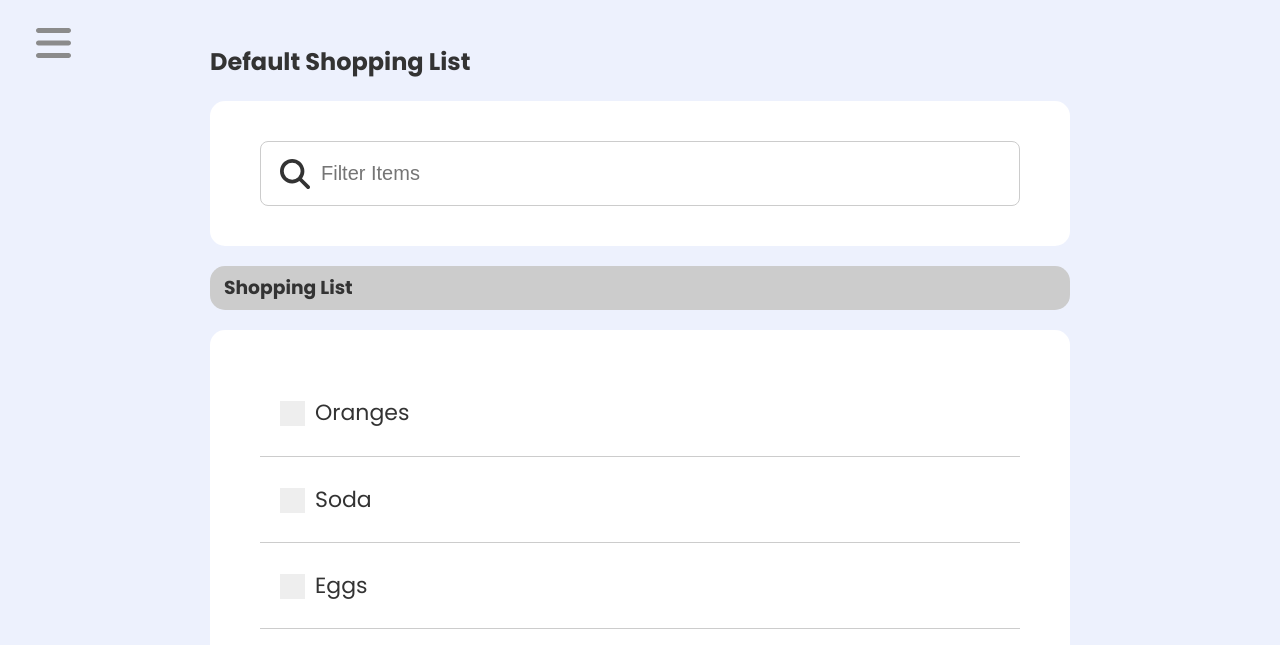
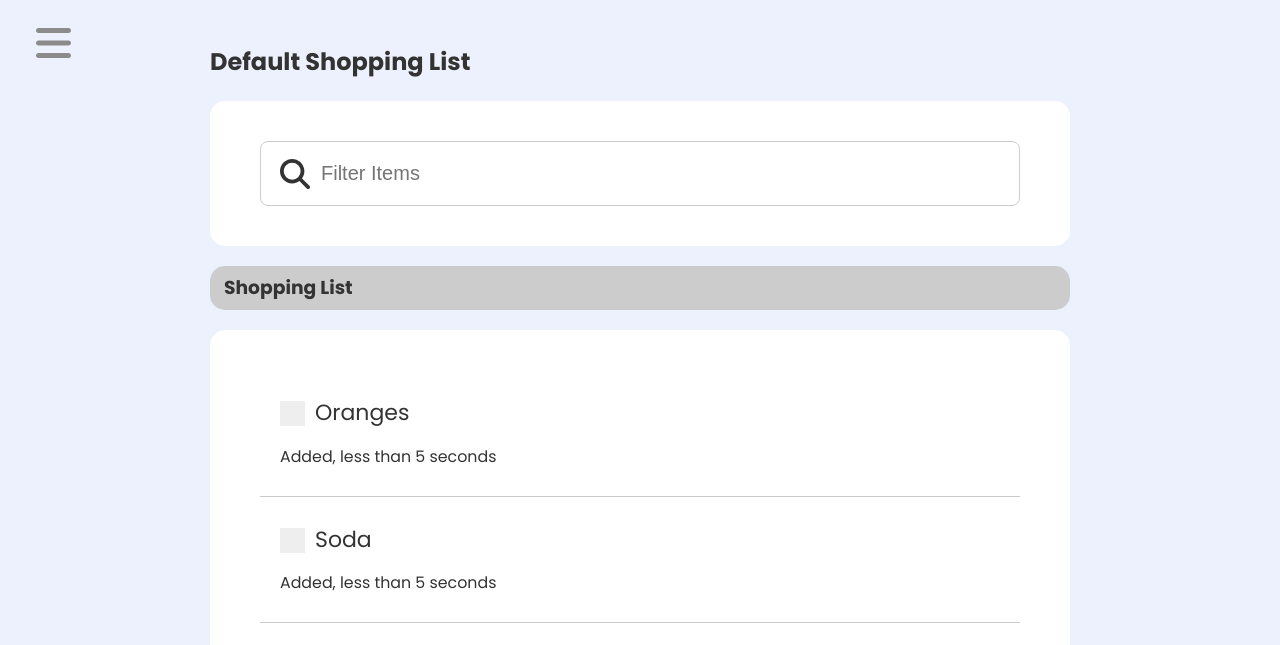
Before and after one commit to valeratech/shopping-list-app, a website built with webpack: page src/template.html in a window 1280 px wide. Shown: the part 87-732 px from the top of the page. Built offline with nearby package versions, Linux system fonts and the light colour scheme.

Commit message:
Modified the CreateDOMListItem.js module to add a status of time and distance between the item being entered until present time. Three functions were added to CreateDOMListItem.js which were appended to the list-item containers: createDateContainer, createStatus, createDate. A margin-bottom property was added to create space between the label and status.

```diff
--- a/src/modules/UI/CreateDOMListItem.js
+++ b/src/modules/UI/CreateDOMListItem.js
@@ -1,11 +1,15 @@
 import displayItemCount from "./DisplayItemCount";
+import {formatDistanceToNow, parseISO} from "date-fns";
 
-function createDOMListItem(itemText, completed) {
+function createDOMListItem(itemText, completed, date) {
     const shopList = document.querySelector('.sl-list--container');
     const compList = document.querySelector('.cl-list--container');
     const listItem = document.createElement('li');
     listItem.classList.add('list-item');
-    listItem.appendChild(createItemLabel(itemText, completed));
+    listItem.append(
+        createItemLabel(itemText, completed),
+        createDateContainer(date, completed)
+        );
 
     if (completed) {
         listItem.classList.add('completed-list--item');
@@ -42,4 +46,25 @@ function createItemText(itemText) {
     return textNode;
 }
 
+function createDateContainer(date, completed) {
+    const small = document.createElement('small');
+    small.append(createStatus(completed), createDate(date));
+    return small;
+}
+
+function createStatus(completed) {
+    const span = document.createElement('span');
+    const spanStatus = document.createTextNode(completed ? 'Completed, ' : 'Added, ');
+    span.appendChild(spanStatus);
+    return span;
+}
+
+function createDate(date) {
+    const dateEntered = parseISO(date);
+    const distanceToNow = formatDistanceToNow(dateEntered,{includeSeconds: true})
+    console.log(distanceToNow)
+    const dateInfo = document.createTextNode(distanceToNow);
+    return dateInfo;
+}
+
 export default createDOMListItem;
--- a/src/modules/UI/DisplayListItems.js
+++ b/src/modules/UI/DisplayListItems.js
@@ -5,10 +5,11 @@ import clearListItems from "./ClearListItems";
 function displayListItems(shoppingList) {
     clearListItems();
     const itemsFromStorage = getListsItemsLocalStorage();
-
+    console.log(itemsFromStorage);
     if (Object.keys(itemsFromStorage).length !== 0) {
         itemsFromStorage[shoppingList].forEach(item => {
-            createDOMListItem(item.item, item.completed);
+            console.log(item.date);
+            createDOMListItem(item.item, item.completed, item.date);
         })
     }
 }
--- a/src/styles/index.css
+++ b/src/styles/index.css
@@ -358,6 +358,7 @@ input:focus {
     padding-left: 35px;
     cursor: pointer;
     font-size: 22px;
+    margin-bottom: 10px;
     -webkit-user-select: none;
     -moz-user-select: none;
     -ms-user-select: none;
```
Also changed, not shown: dist/bundle.css, dist/index.html, 5 other files.
